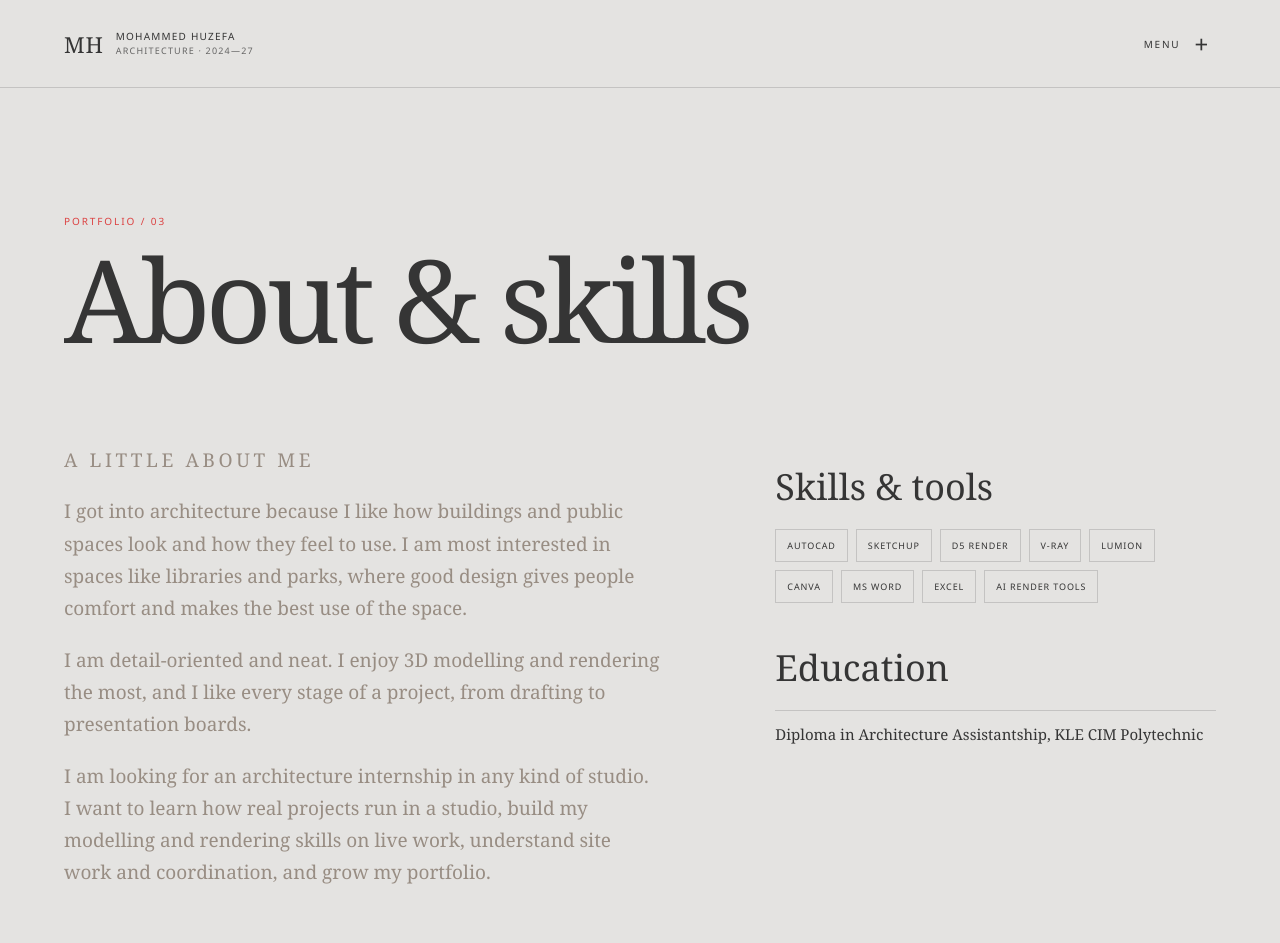
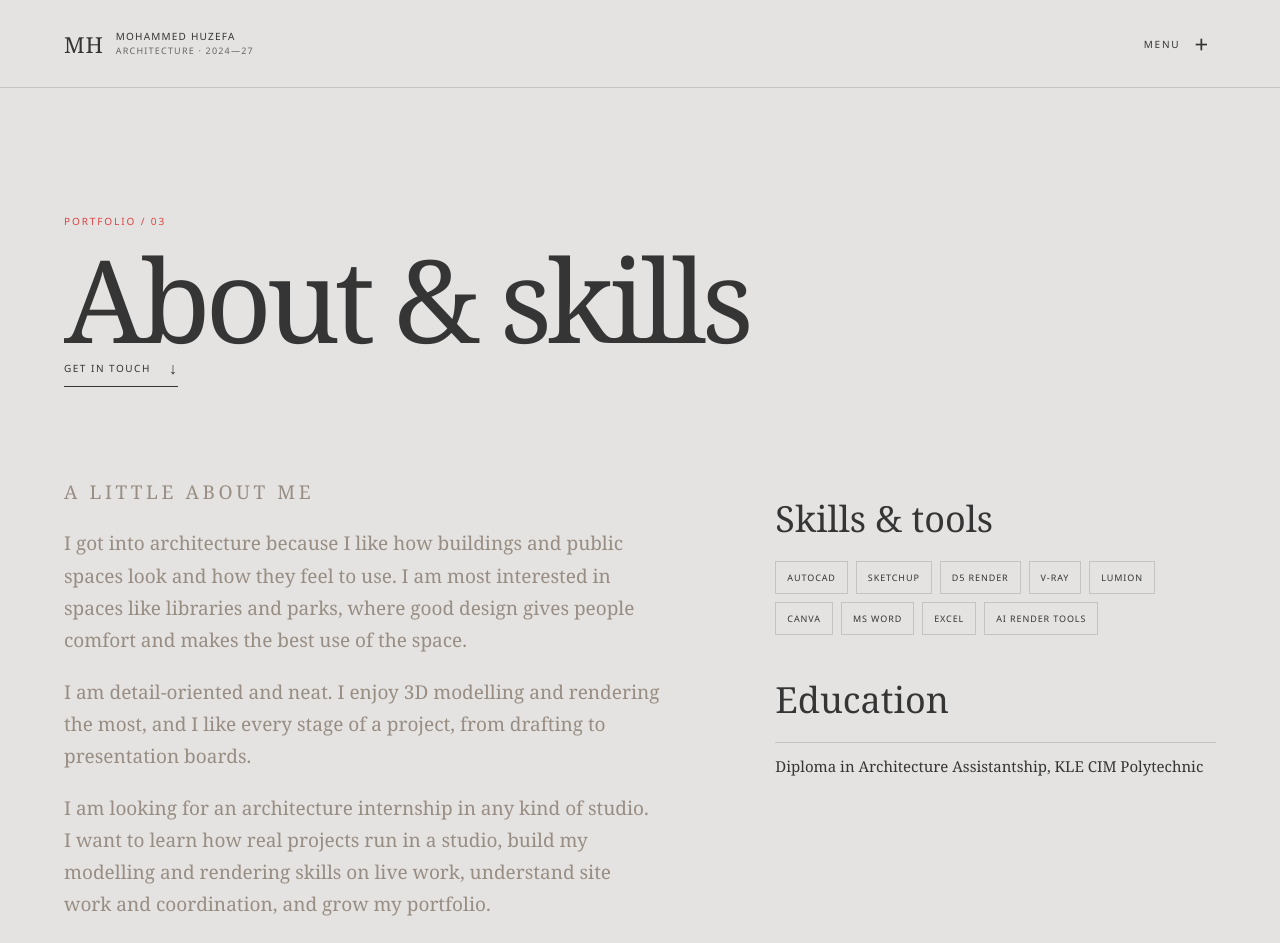
Before and after one commit to televisions024-bit/architecture-portfolio-redesign, a plain HTML site: page about.html in a window 1280 px wide. Shown: the top 943 px of the page. Drawn offline with Linux system fonts and the light colour scheme.

Commit message:
Keep contact information on About page

```diff
--- a/about.html
+++ b/about.html
@@ -1,4 +1,4 @@
 <!doctype html><html lang="en"><head><meta charset="utf-8"><meta name="viewport" content="width=device-width,initial-scale=1"><meta name="robots" content="noindex,nofollow"><title>About — Mohammed Huzefa</title><link rel="stylesheet" href="css/site.css"></head><body data-page="about"><a class="skip-link" href="#main">Skip to content</a>
 <header class="site-header site-header-light"><a class="wordmark" href="index.html"><b>MH</b><span>Mohammed Huzefa<br><small>Architecture · 2024—27</small></span></a><button class="menu-button" aria-expanded="false" aria-controls="site-menu"><span>Menu</span><i aria-hidden="true">+</i></button></header>
 <nav class="site-menu" id="site-menu" hidden aria-label="Main navigation"><div class="menu-top">Mohammed Huzefa<button class="menu-close" aria-label="Close menu">×</button></div><a href="index.html"><small>00</small>Home</a><a href="projects.html"><small>01</small>Projects</a><a href="technical.html"><small>02</small>Technical work</a><a href="about.html"><small>03</small>About &amp; skills</a><a href="#contact"><small>04</small>Contact</a><p>Architecture student · Hubli, India</p></nav>
-<main id="main" class="inner-main"><section class="page-intro page-pad"><p class="eyebrow">Portfolio / 03</p><h1>About &amp; skills</h1></section><div id="about-content" class="page-pad"><p class="loading-note">Loading profile…</p></div></main><footer class="site-footer page-pad"><span>Mohammed Huzefa · Architecture</span><a href="projects.html">Projects ↗</a><a href="#contact">Contact ↗</a></footer><script src="js/site.js"></script></body></html>
+<main id="main" class="inner-main"><section class="page-intro page-pad"><p class="eyebrow">Portfolio / 03</p><h1>About &amp; skills</h1><a class="text-link" href="#contact">Get in touch <span>↓</span></a></section><div id="about-content" class="page-pad"><p class="loading-note">Loading profile…</p></div></main><footer class="site-footer page-pad"><span>Mohammed Huzefa · Architecture</span><a href="projects.html">Projects ↗</a><a href="#contact">Contact ↗</a></footer><script src="js/site.js"></script></body></html>
```
